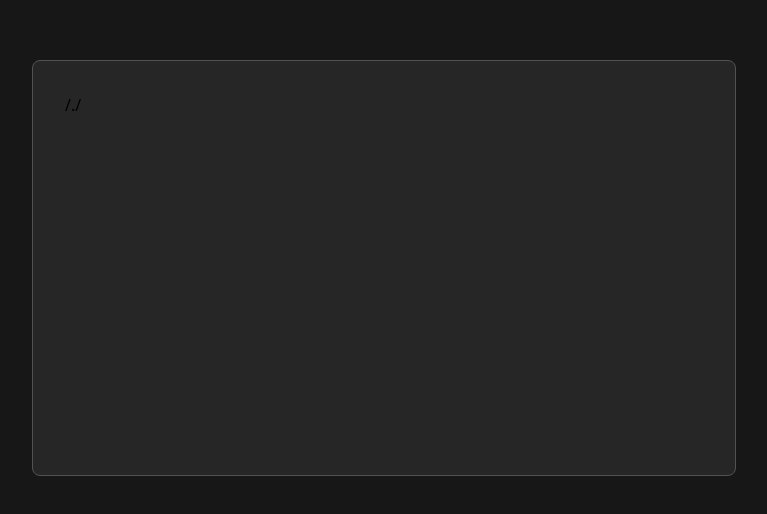
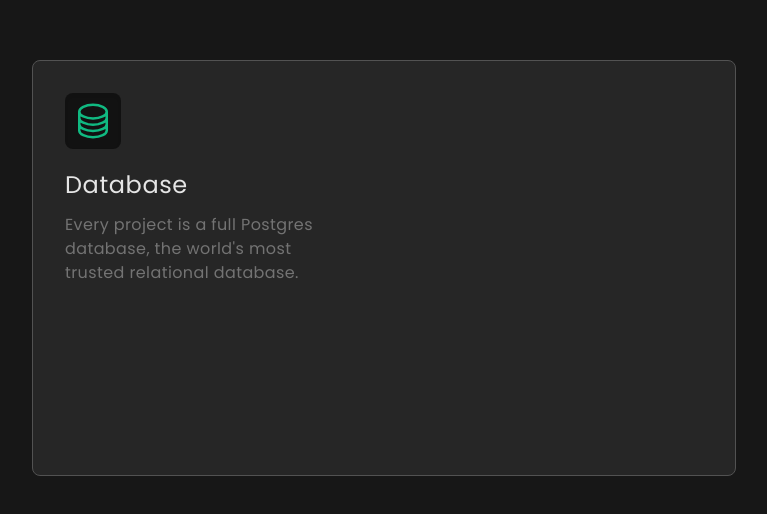
Before and after one commit to assilbekov/svg-animations, a React (Vite) app: page / in a window 1280 px wide. Shown: the part 132-646 px from the top of the page, without its empty margins (256-1023 px from the left). Built offline with nearby package versions, Linux system fonts and the light colour scheme.

Commit message:
component header init

```diff
--- a/src/App.tsx
+++ b/src/App.tsx
@@ -1,9 +1,18 @@
+import { CircleStackIcon } from "@heroicons/react/24/outline";
+
 export default function App() {
   return (
     <main className="w-full h-screen flex place-items-center justify-center">
       <section className="card">
-        <div>
-          /./
+        <div className="flex flex-col w-2/5 justify-between">
+          <div className="flex flex-col gap-5">
+            <CircleStackIcon className="w-14 rounded-lg bg-neutral-950/70 stroke-emerald-500 p-2 shadow-inner" />
+            <h1 className="font-poppins text-neutral-200 tracking-wide text-2xl">Database</h1>
+            <p className="-mt-2 font-poppins text-neutral-500 tracking-wide">
+              Every project is a full Postgres database, the world's most
+              trusted relational database.
+            </p>
+          </div>
         </div>
       </section>
     </main>
```
